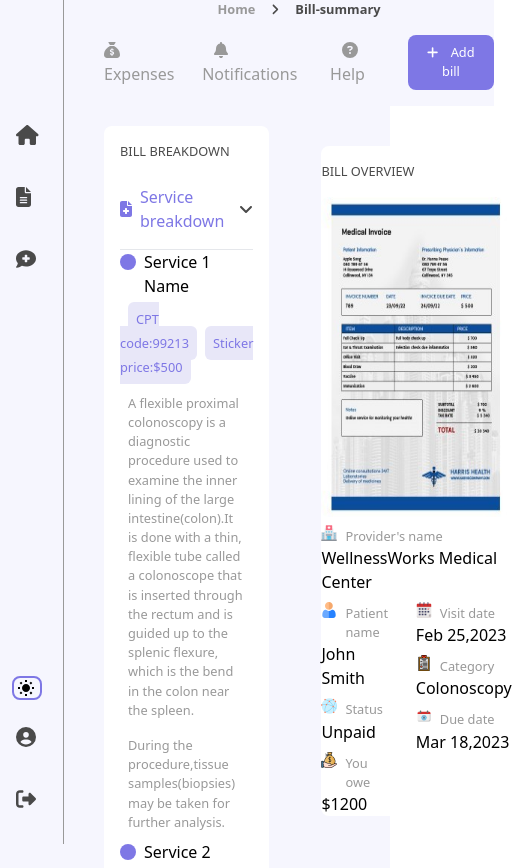
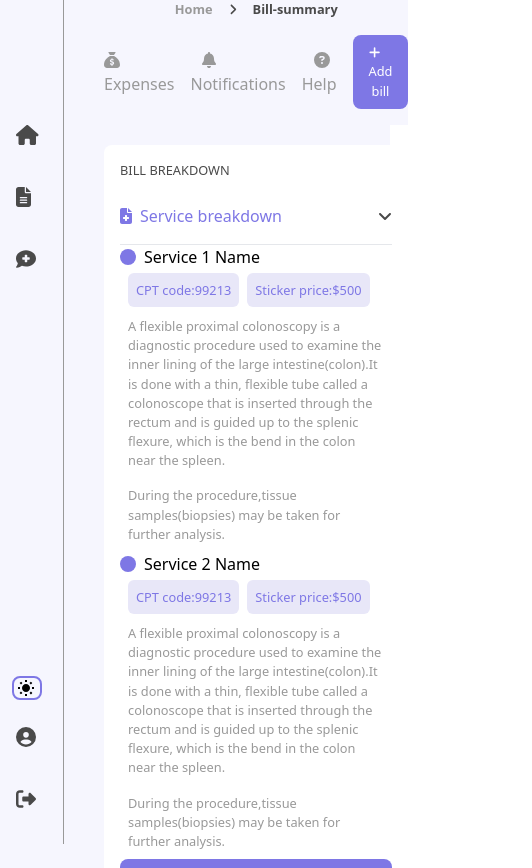
Before and after one commit to papryca/Frontend-Assessment-React, a React (Create React App) app: page /bill-summary/1 in a window 390 px wide. Shown: the top 868 px of the page, 532 px wide, since content can reach past the window. Built offline with nearby package versions, Linux system fonts and the light colour scheme; some icons are missing.

Commit message:
fix:add adaptivity

```diff
--- a/public/index.html
+++ b/public/index.html
@@ -24,7 +24,7 @@
       work correctly both with client-side routing and a non-root public URL.
       Learn how to configure a non-root public URL by running `npm run build`.
     -->
-    <title>React App</title>
+    <title>Health App</title>
   </head>
   <body className="dark">
     <noscript>You need to enable JavaScript to run this app.</noscript>
--- a/src/components/bill-overwiev/bill-overview.tsx
+++ b/src/components/bill-overwiev/bill-overview.tsx
@@ -12,11 +12,11 @@ import {useParams} from "react-router-dom";
 const BillOverview = () => {
   const { id } = useParams();
   return (
-    <div className='w-full md:w-1/3 px-5 md:px-0 my-5 md:my-0'>
+    <div className='w-full md:w-1/3 px-5 md:px-0 my-5 md:my-0 md:m-auto'>
       {overviews.map((overview, i) => {
         if ((i + 1).toString() === id) {
           return (
-            <div key={i} className='bg-white rounded-lg text-base relative dark:bg-article-background-dark'>
+            <div key={i} className='bg-white rounded-lg text-base relative p-4 dark:bg-article-background-dark'>
               <p className='text-sm text-gray-dark py-4 dark:text-white'>BILL OVERVIEW</p>
               <img src={overview.bill} alt="Bill image" className="w-full h-80 rounded-lg" />
               <div className='flex space-x-2 pt-2 items-baseline text-sm'>
@@ -24,7 +24,7 @@ const BillOverview = () => {
                 <p className='text-sm text-gray-soft'>Provider's name</p>
               </div>
               <p className='dark:text-white'>{overview.providersName}</p>
-              <div className='flex flex-row space-x-10'>
+              <div className='flex flex-row space-x-10 justify-between '>
                 <div>
                   <div className='flex space-x-2 pt-2 items-baseline'>
                     <img src={user} alt="Hospital image" className="w-4 h-4" />
--- a/src/pages/bill-summary/bill-summary.tsx
+++ b/src/pages/bill-summary/bill-summary.tsx
@@ -16,8 +16,8 @@ const BillSummary = () => {
         </div>
         <div className='w-full mx-10'>
           <Header props={<Breadcrumbs />} />
-          <div className='flex gap-8 md:flex my-5'>
-            <div className='flex w-full md:w-2/3 flex-col min-h-screen'>
+          <div className='flex gap-8 xm:flex my-5 xm:flex xm:flex-col xm:gap-8 lg:flex-row'>
+            <div className='flex w-full md:w-2/3 flex-col min-h-screen xm:w-full'>
               <ServiceAccordion></ServiceAccordion>
               <div className='flex flex-row-reverse hidden md:block absolute left-62 -bottom-1'>
                 <img src={pig} className='w-40 h-40 -bottom-1/3 right-10' alt="Pig illustration" />
```
